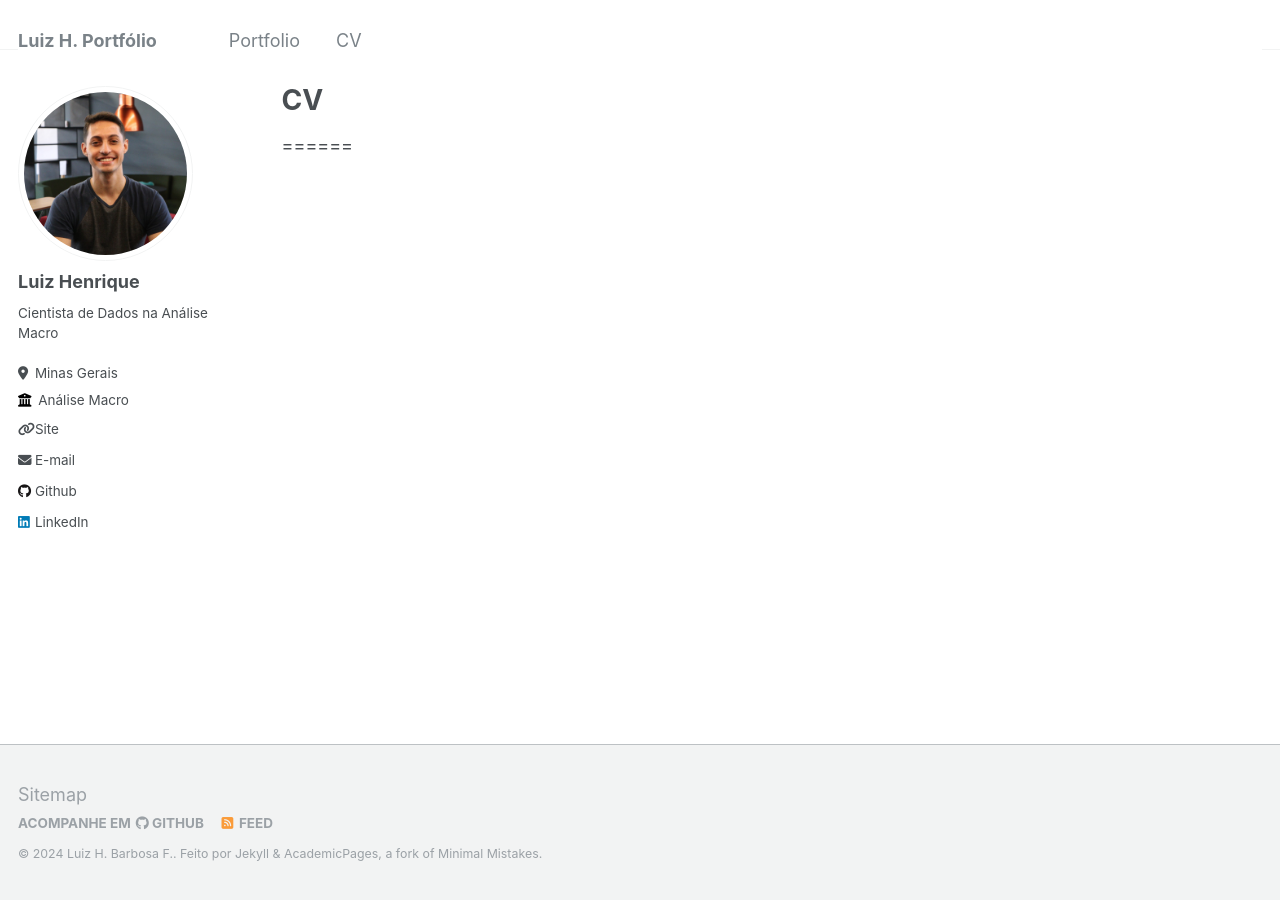
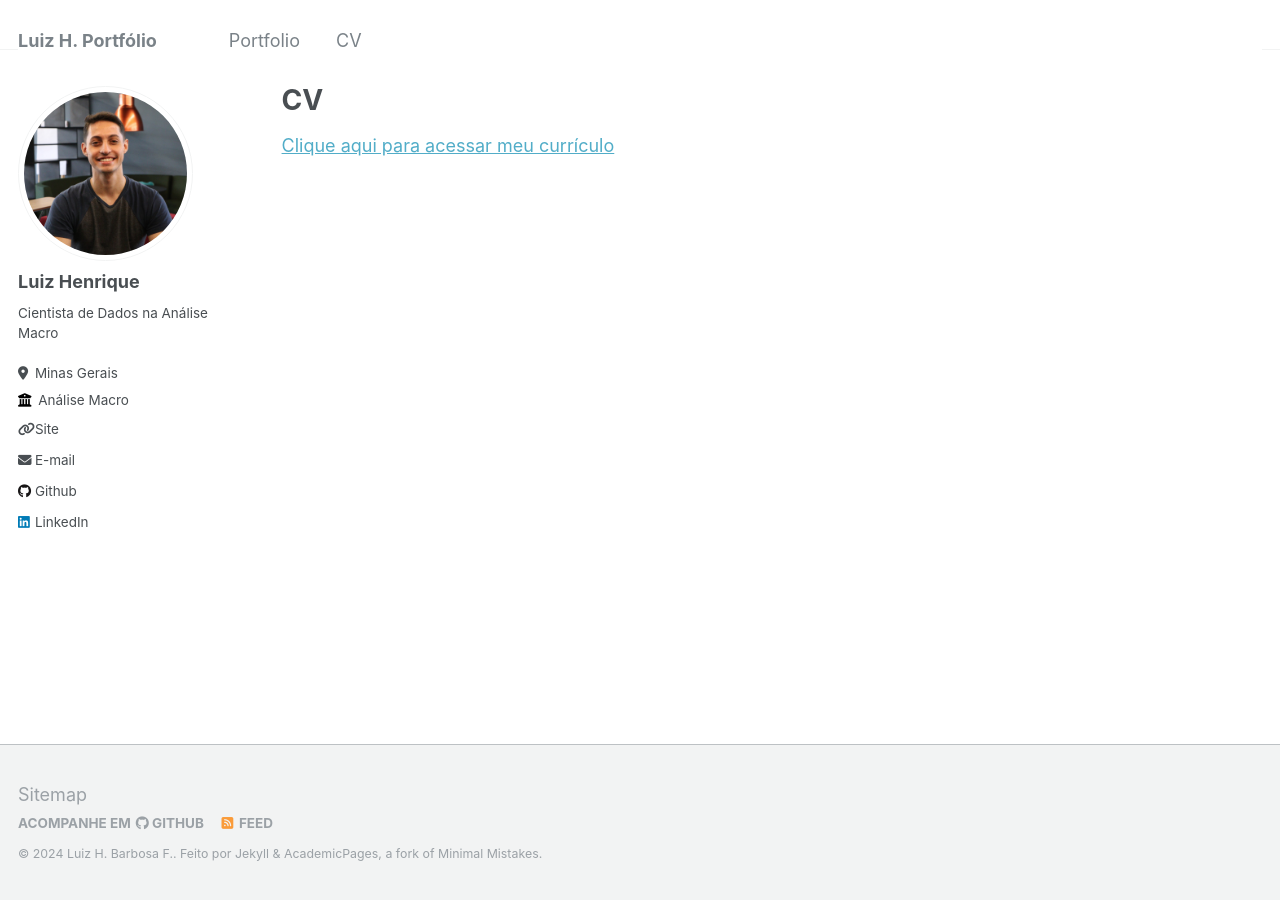
Before and after one commit to Vergiel-a/blog_academicpages, a Jekyll site: the page built from _pages/cv.md, in a window 1280 px wide. Built offline with Jekyll 4.4.1, drawn with Linux system fonts in a browser that asks for light colours.

Commit message:
Update cv.md

```diff
--- a/_pages/cv.md
+++ b/_pages/cv.md
@@ -9,4 +9,4 @@ redirect_from:
 
 {% include base_path %}
 
-======
+[Clique aqui para acessar meu currículo](https://vergiel-a.github.io/files/Profile.pdf)
```
